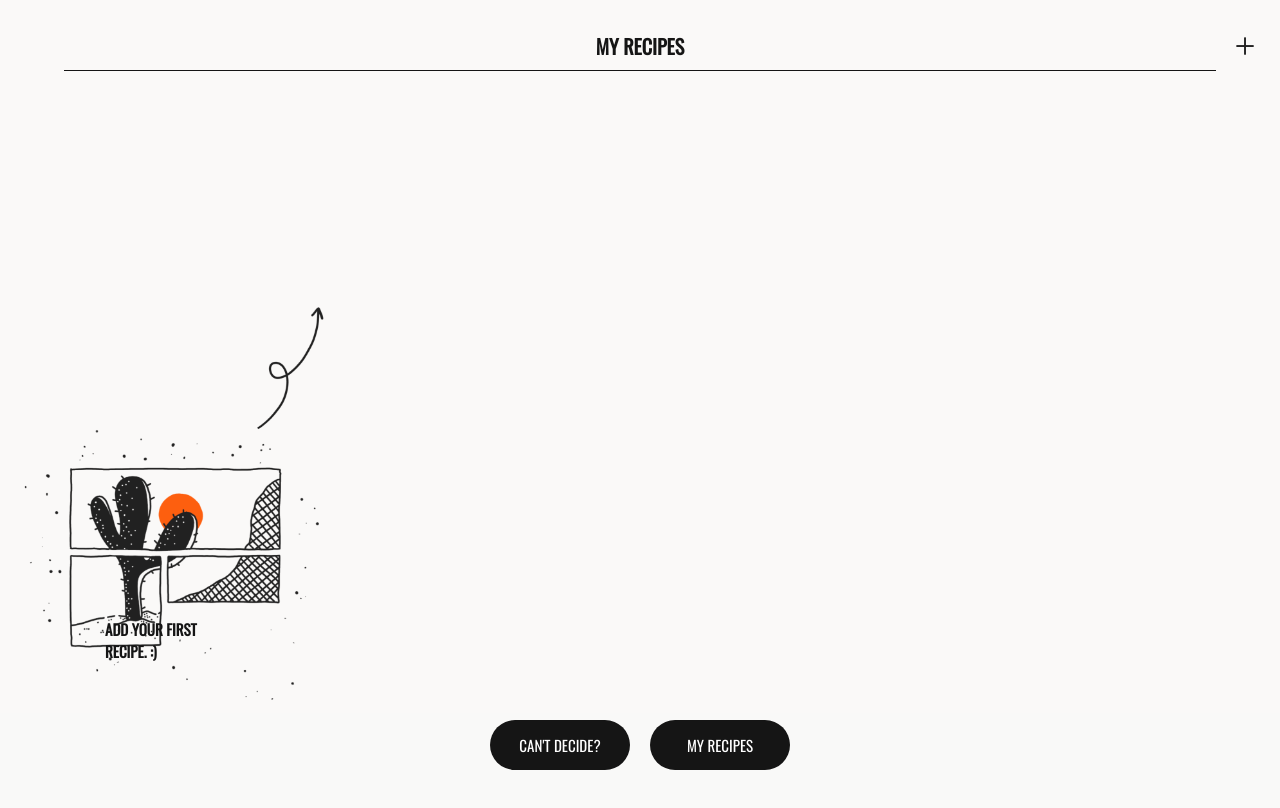
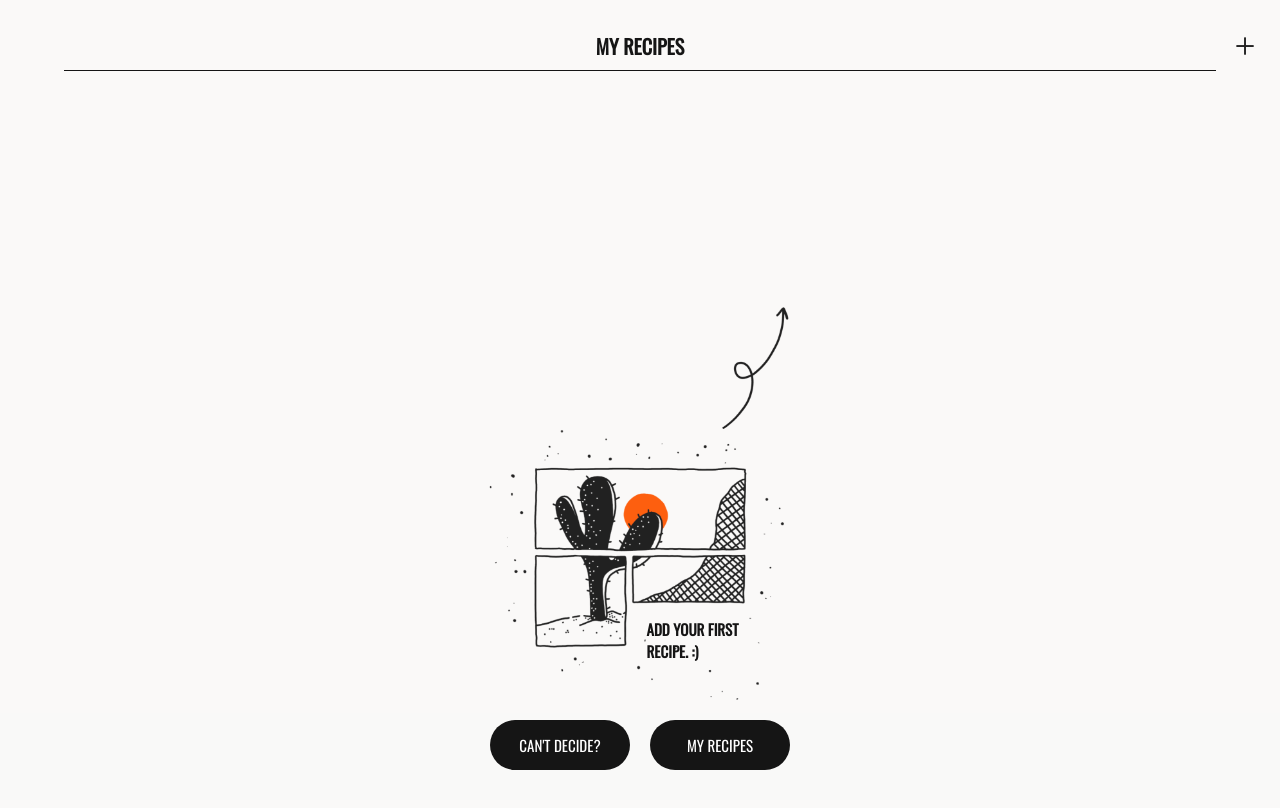
Before and after one commit to vickybremer/Rezeptbuch, a React (Create React App) app in the folder rezeptbuch/: page / in a window 1280 px wide. Shown: the top 808 px of the page. Built offline with nearby package versions, Linux system fonts and the light colour scheme.

Commit message:
no recipe image fixed

```diff
--- a/rezeptbuch/src/components/recipes/Recipes.module.css
+++ b/rezeptbuch/src/components/recipes/Recipes.module.css
@@ -71,8 +71,8 @@
 .listTextStyling {
   position: relative;
   display: flex;
-  /* justify-content: center; */
-  /* align-items: center; */
+  justify-content: center;
+  align-items: center;
   flex-direction: column;
   justify-content: flex-end;
 
```
